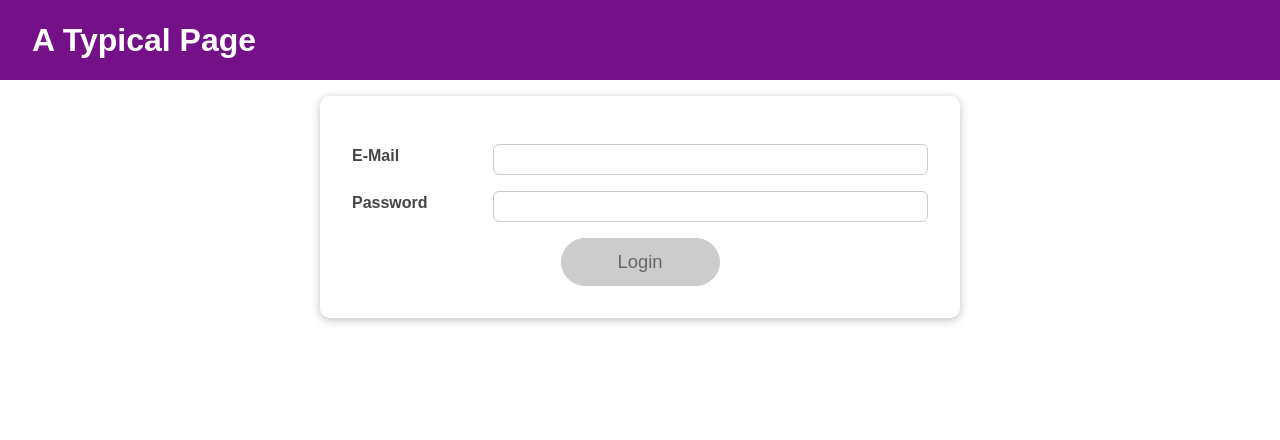
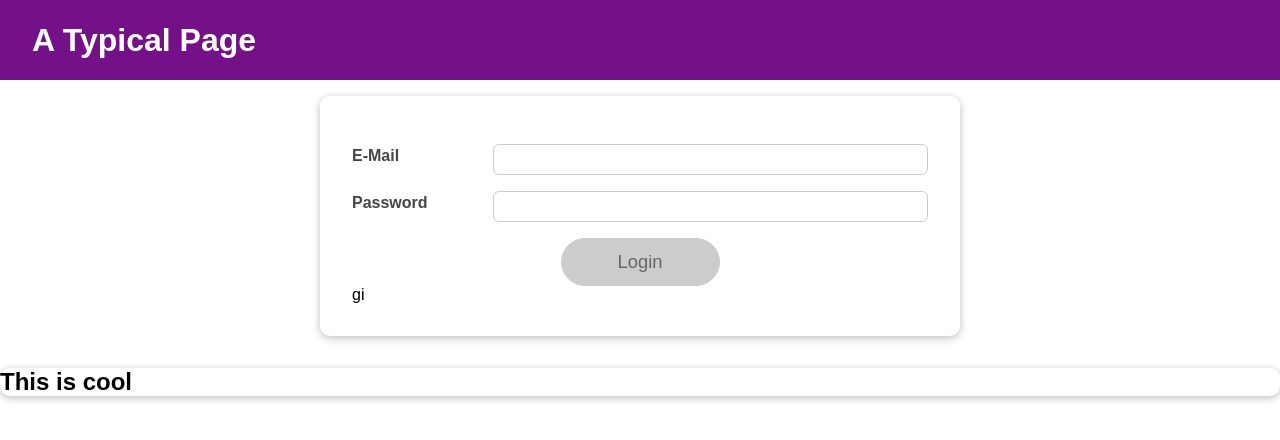
Before and after one commit to mdraselmiah95/React-Complete-Guide, a React (Create React App) app in the folder Handling-Side-Effects-Using-Reducers-and-the-Context-API/handling-side-effect/: page / in a window 1280 px wide. Shown: the top 440 px of the page. Built offline with nearby package versions, Linux system fonts and the light colour scheme.

Commit message:
WIP on useReducers

```diff
--- a/Handling-Side-Effects-Using-Reducers-and-the-Context-API/handling-side-effect/src/App.js
+++ b/Handling-Side-Effects-Using-Reducers-and-the-Context-API/handling-side-effect/src/App.js
@@ -2,6 +2,7 @@ import React, { useEffect, useState } from "react";
 import Home from "./components/Home/Home";
 import Login from "./components/Login/Login";
 import MainHeader from "./components/MainHeader/MainHeader";
+import Card from "./components/UI/Card/Card";
 
 function App() {
   const [isLoggedIn, setIsLoggedIn] = useState(false);
@@ -30,6 +31,10 @@ function App() {
         {!isLoggedIn && <Login onLogin={loginHandler} />}
         {isLoggedIn && <Home onLogout={logoutHandler} />}
       </main>
+
+      <Card>
+        <h2>This is cool</h2>
+      </Card>
     </React.Fragment>
   );
 }
--- a/Handling-Side-Effects-Using-Reducers-and-the-Context-API/handling-side-effect/src/components/Login/Login.js
+++ b/Handling-Side-Effects-Using-Reducers-and-the-Context-API/handling-side-effect/src/components/Login/Login.js
@@ -1,4 +1,4 @@
-import React, { useEffect, useState } from "react";
+import React, { useEffect, useReducer, useState } from "react";
 
 import Card from "../UI/Card/Card";
 import classes from "./Login.module.css";
@@ -96,6 +96,7 @@ const Login = (props) => {
           </Button>
         </div>
       </form>
+      <div>gi</div>
     </Card>
   );
 };
```
